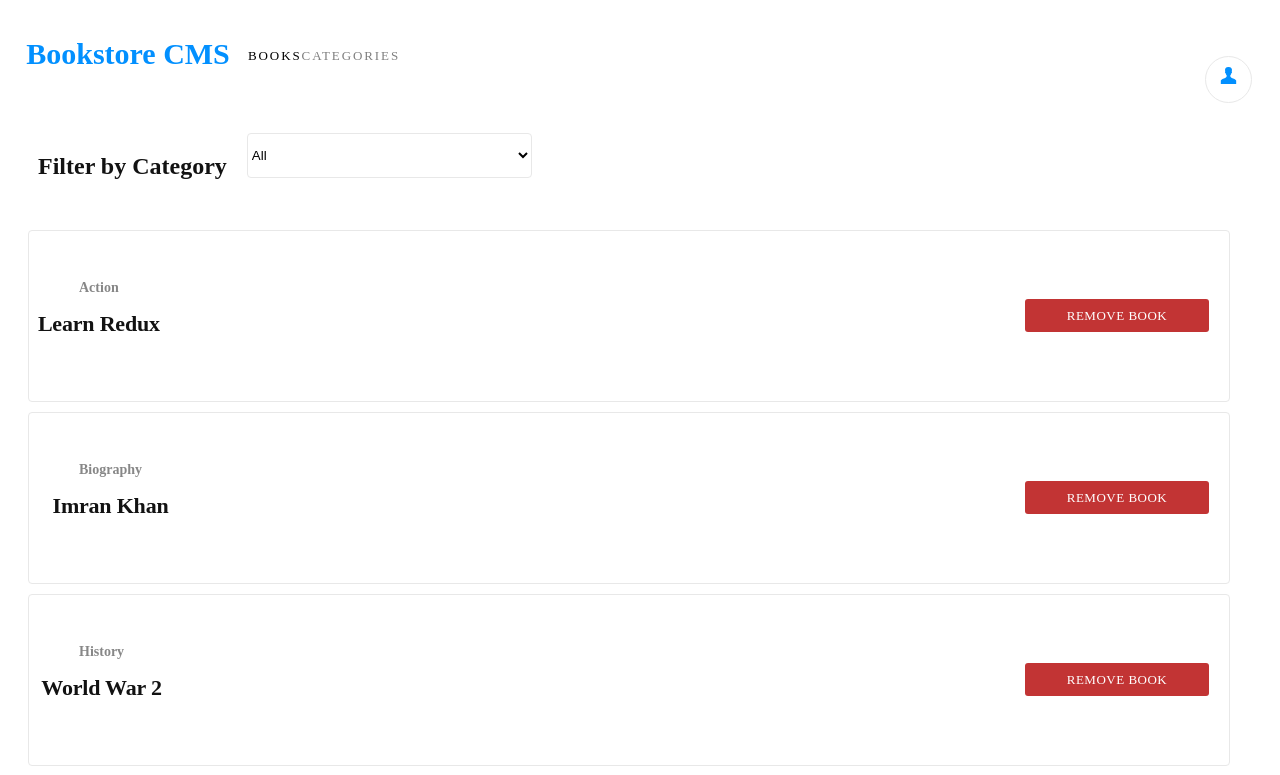
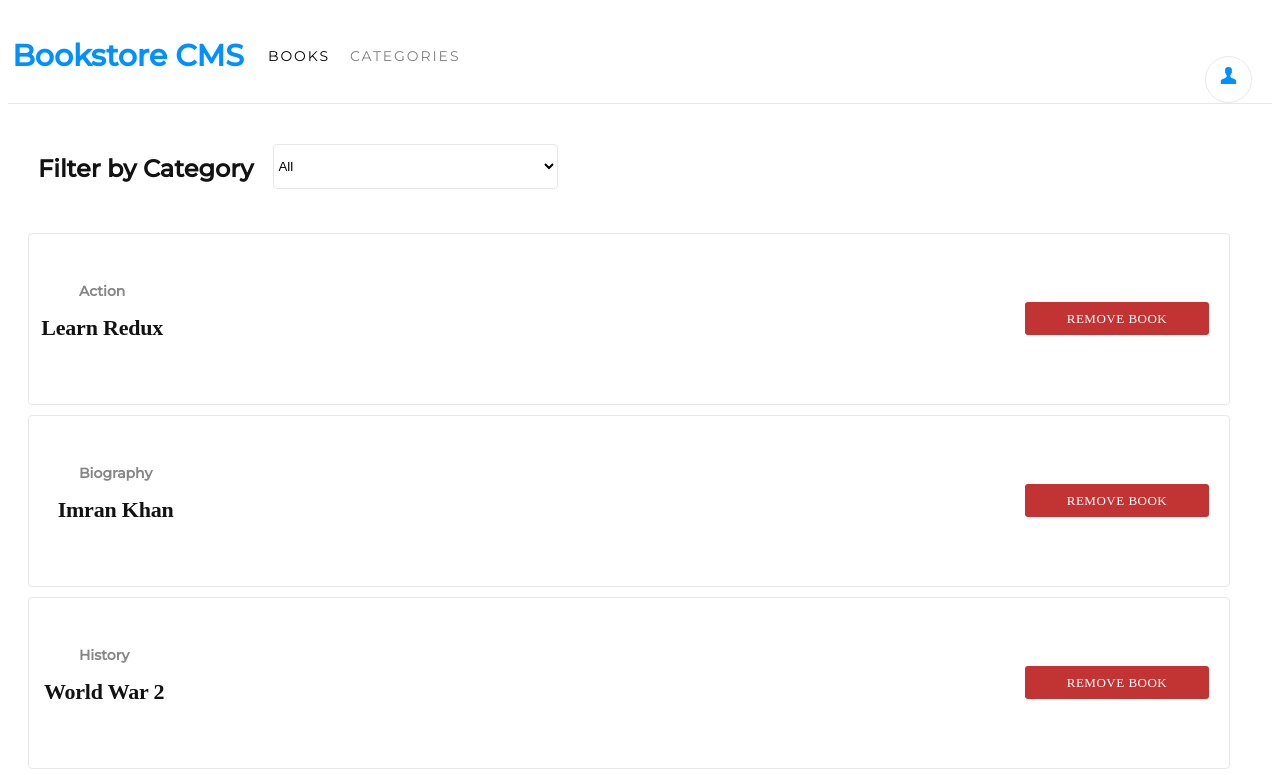
Before and after one commit to TashfeenRao/react-bookstore, a React (Create React App) app: page / in a window 1280 px wide. Shown: the top 775 px of the page. Built offline with nearby package versions, Linux system fonts and the light colour scheme.

Commit message:
Added the google fonts and fixed UI

```diff
--- a/src/index.css
+++ b/src/index.css
@@ -1,3 +1,6 @@
+@import url('https://fonts.googleapis.com/css2?family=Montserrat:wght@400;500&display=swap');
+@import url('https://fonts.googleapis.com/css2?family=Roboto+Slab:wght@400;700&display=swap');
+
 body {
   font-family: Arial, Helvetica, sans-serif;
 }
--- a/src/styles/booklist.css
+++ b/src/styles/booklist.css
@@ -83,6 +83,7 @@
   border-radius: 4px;
   border: solid 1px #e8e8e8;
   background-color: #ffffff;
+  margin-top: 10px
 }
 
 .custom-select option {
--- a/src/styles/header.css
+++ b/src/styles/header.css
@@ -5,6 +5,7 @@
     display: flex;
     justify-content: space-between;
     align-items: center;
+    border-bottom: 1px solid #e8e8e8;
 }
 
 .bookstore-container {
@@ -33,10 +34,11 @@
 
 .BOOKS {
     font-family: Montserrat;
-    font-size: 13px;
+    font-size: 14px;
     font-weight: normal;
     font-stretch: normal;
     font-style: normal;
+    margin-left: 20px;
     line-height: normal;
     letter-spacing: 1.9px;
     color: var(--black-three);
@@ -45,10 +47,11 @@
 .CATEGORIES {
     opacity: 0.5;
     font-family: Montserrat;
-    font-size: 13px;
+    font-size: 14px;
     font-weight: normal;
     font-stretch: normal;
     font-style: normal;
+    margin-left: 20px;
     line-height: normal;
     letter-spacing: 1.9px;
     color: var(--black-three);
```
